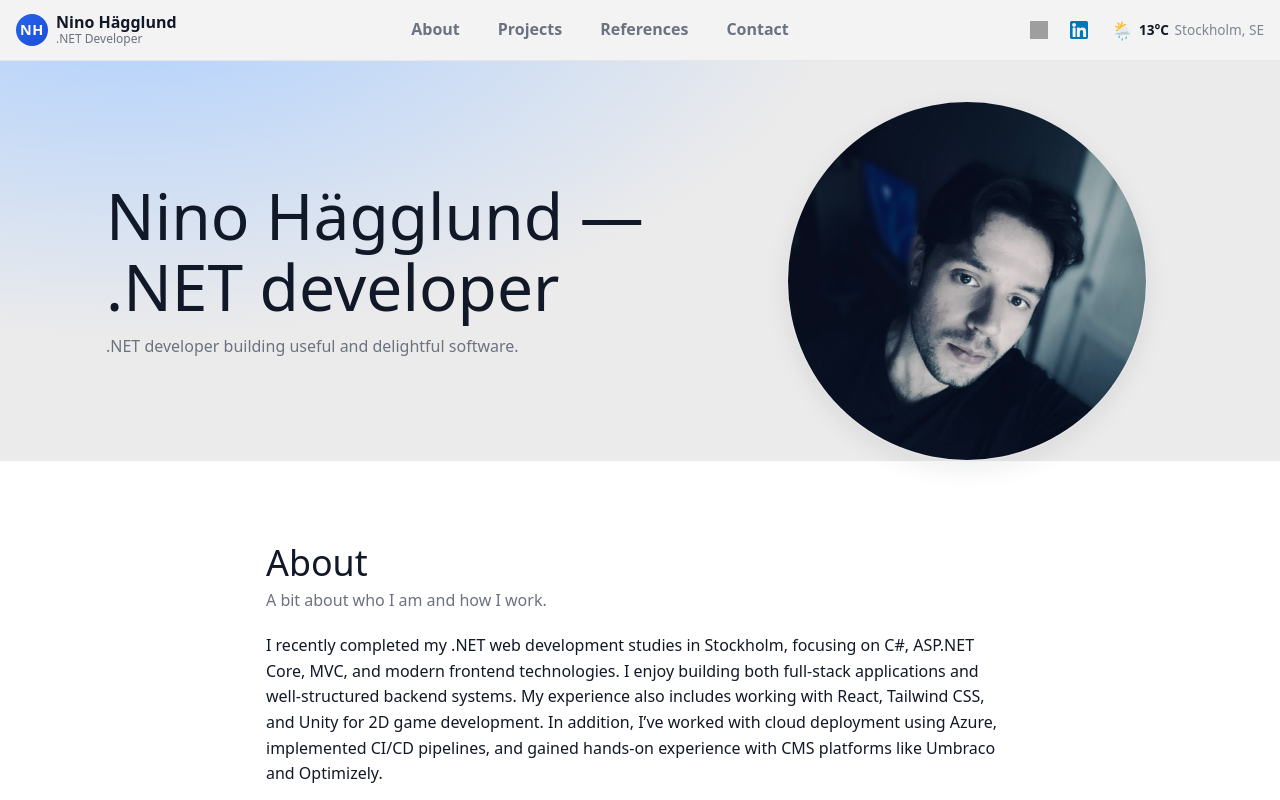
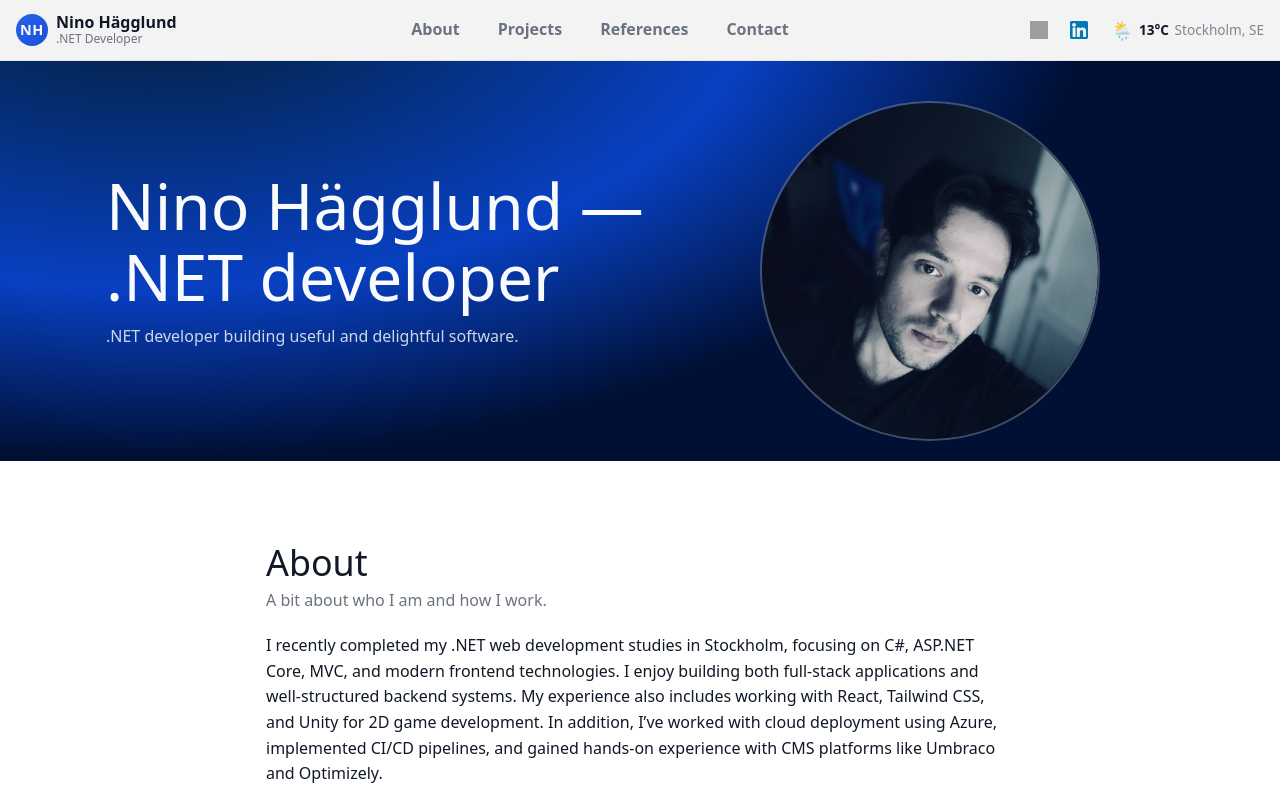
Before and after one commit to ninohaegglund/ninohaegglund-portfolio-2025, a React (Vite) app: page / in a window 1280 px wide. Shown: the top 800 px of the page. Built offline with nearby package versions, Linux system fonts and the light colour scheme; grey boxes are pictures that could not be loaded.

Commit message:
Enhance hero section with new background themes; apply midnight theme to Home page

```diff
--- a/src/App.css
+++ b/src/App.css
@@ -150,9 +150,37 @@
 .hero {
   height: 50vh;
   padding: 3rem 0 2rem;
-  background: radial-gradient(1200px 600px at 10% -20%, #afcffffb 0%, rgb(236, 235, 235) 60%),
-              radial-gradient(800px 400px at 100% 0%, #8fe5f0d3 0%, rgba(10, 219, 238, 0.945) 55%);
+  /* Aurora (cool + creative, light-on-white) */
+  background:
+    radial-gradient(1200px 600px at 12% -20%, #f6faff 0%, #d9efff 40%, #b8e1ff 70%),
+    radial-gradient(900px 420px at 90% 0%, rgba(243, 232, 255, .95) 0%, rgba(216, 180, 252, .85) 45%, rgba(167, 139, 250, .80) 75%),
+    linear-gradient(135deg, rgba(14, 165, 233, .18) 0%, rgba(124, 58, 237, .18) 100%);
 }
+
+/* Optional hero themes (apply with class: hero hero--sunset / hero--neon) */
+.hero--sunset {
+  background:
+    radial-gradient(1200px 600px at 8% -20%, #fff7ed 0%, #ffedd5 40%, #ffc78c 70%),
+    radial-gradient(900px 420px at 92% 0%, #ffe4e6 0%, rgba(244, 114, 182, .85) 45%, rgba(217, 70, 239, .75) 75%),
+    linear-gradient(135deg, rgba(234, 88, 12, .16) 0%, rgba(217, 70, 239, .16) 100%);
+}
+
+.hero--neon {
+  background:
+    radial-gradient(1200px 600px at 10% -20%, #ecfeff 0%, #d1fae5 40%, #67e8f9 70%),
+    radial-gradient(900px 420px at 95% 0%, #ede9fe 0%, rgba(196, 181, 253, .85) 45%, rgba(59, 130, 246, .75) 75%),
+    linear-gradient(135deg, rgba(34, 197, 94, .14) 0%, rgba(59, 130, 246, .14) 100%);
+}
+
+/* Midnight (dark, moody with subtle neon accents) */
+.hero--midnight {
+  background:
+    radial-gradient(1100px 560px at 12% -20%, #021d30 0%, #0840c2 55%, #001035 85%),
+    linear-gradient(135deg, rgba(247, 25, 0, 0.9) 0%, rgba(26, 85, 213, 0.9) 100%);
+  color: #f8fafc;
+}
+.hero--midnight .hero-title { color: #f8fafc; }
+.hero--midnight .hero-subtitle { color: rgba(241, 245, 249, .85); }
 
 @keyframes hero-fade-up {
   from { opacity: 0; transform: translateY(8px); filter: blur(1px); }
@@ -331,20 +359,24 @@ html { scroll-behavior: smooth; }
 }
 
 /* Portrait (hero image) */
-.portrait-wrap { display: grid; place-items: center; }
+.portrait-wrap { display: grid; place-items: center; overflow: hidden; width: 340px; border-radius: 999px;   border: 2px solid var(--border);   border-color: rgba(119, 125, 136, 0.548); } }
+
+/* Apply fade/translate animation to wrapper to avoid overriding image hover */
+.portrait-wrap {
+  animation: portrait-in .6s ease-out .18s both;
+}
 
 @keyframes portrait-in {
-  from { opacity: 0; transform: translateY(8px) scale(.985); filter: blur(2px); }
+  from { opacity: 0; transform: translateY(8px); filter: blur(2px); }
   to   { opacity: 1; transform: none; filter: none; }
 }
 .portrait {
-  width: min(360px, 60vw);
+  width: min(400px, 60vw);
   aspect-ratio: 1/1;
   object-fit: cover;
   border-radius: 16px;
-  border: 1px solid var(--border);
   box-shadow: var(--shadow);
-  animation: portrait-in .6s ease-out .18s both;
+
   transition: translate 1s ease, transform 1s ease;
 }
 .portrait--round { border-radius: 999px; }
--- a/src/pages/Home.jsx
+++ b/src/pages/Home.jsx
@@ -26,7 +26,7 @@ export default function Home() {
     <>
       <div id="top" />
 
-      <section id="home" className="section hero">
+      <section id="home" className="section hero hero--midnight">
         <div className="container hero-layout">
           <div className="hero-left">
             <h1 className="hero-title">Nino Hägglund — .NET developer</h1>
```
